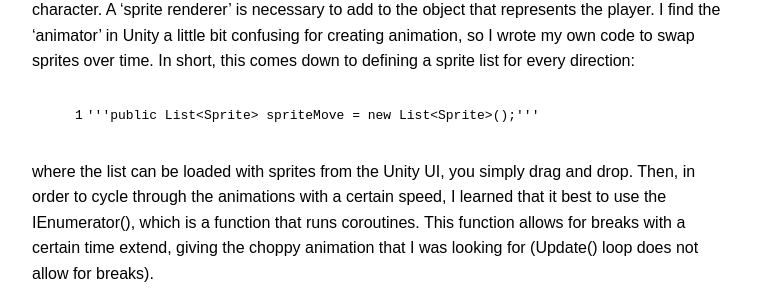
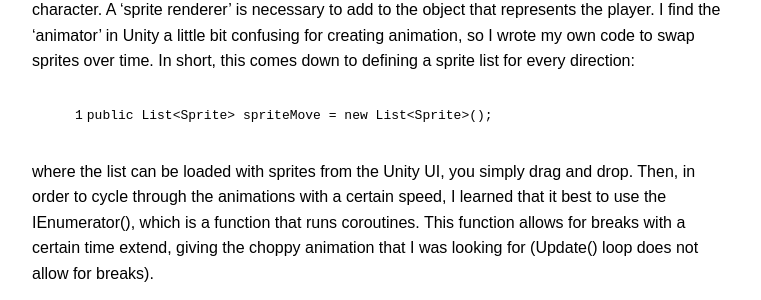
Before and after one commit to samman350/samman350.github.io, a Jekyll site: the page built from _posts/2025-05-24-hand-drawn-game-character.md, in a window 1280 px wide and 900 px high, scrolled down 2489 px. Shown: the part 152-452 px from the top of the window, without its empty margins (258-1019 px from the left). Built offline with Jekyll 4.4.1, drawn with Linux system fonts in a browser that asks for light colours.

```diff
--- a/_posts/2025-05-24-hand-drawn-game-character.md
+++ b/_posts/2025-05-24-hand-drawn-game-character.md
@@ -20,7 +20,7 @@ The perspectives were from south, south-east, east etc, totalling eight differen
 I then used Unity to create an Android app with this animation, using the drawing as the main character. A ‘sprite renderer’ is necessary to add to the object that represents the player. I find the ‘animator’ in Unity a little bit confusing for creating animation, so I wrote my own code to swap sprites over time. In short, this comes down to defining a sprite list for every direction:
 
 {% highlight csharp linenos %}
-'''public List<Sprite> spriteMove = new List<Sprite>();'''
+public List<Sprite> spriteMove = new List<Sprite>();
 {% endhighlight %}
 
 where the list can be loaded with sprites from the Unity UI, you simply drag and drop. Then, in order to cycle through the animations with a certain speed, I learned that it best to use the IEnumerator(), which is a function that runs coroutines. This function allows for breaks with a certain time extend, giving the choppy animation that I was looking for (Update() loop does not allow for breaks).
```
